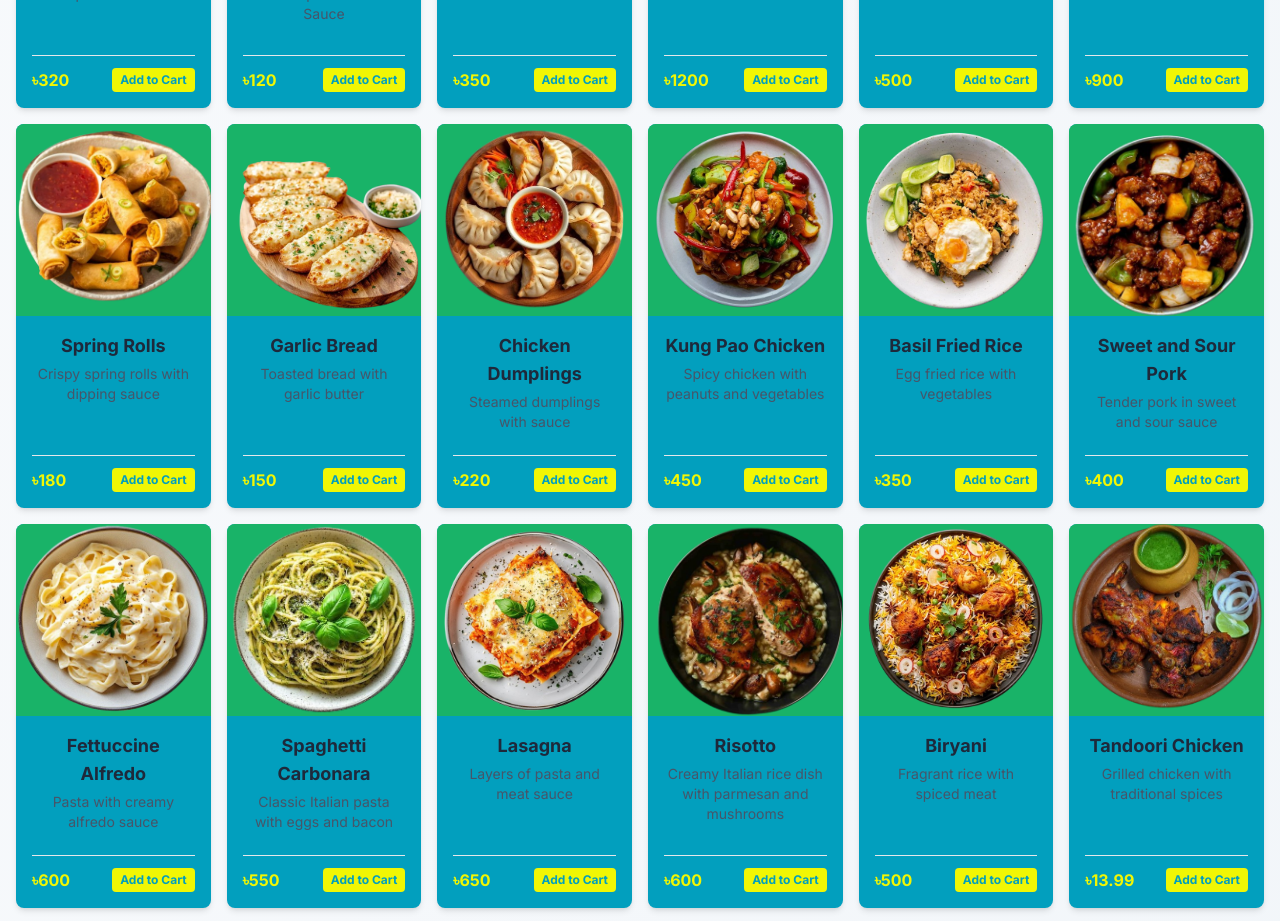
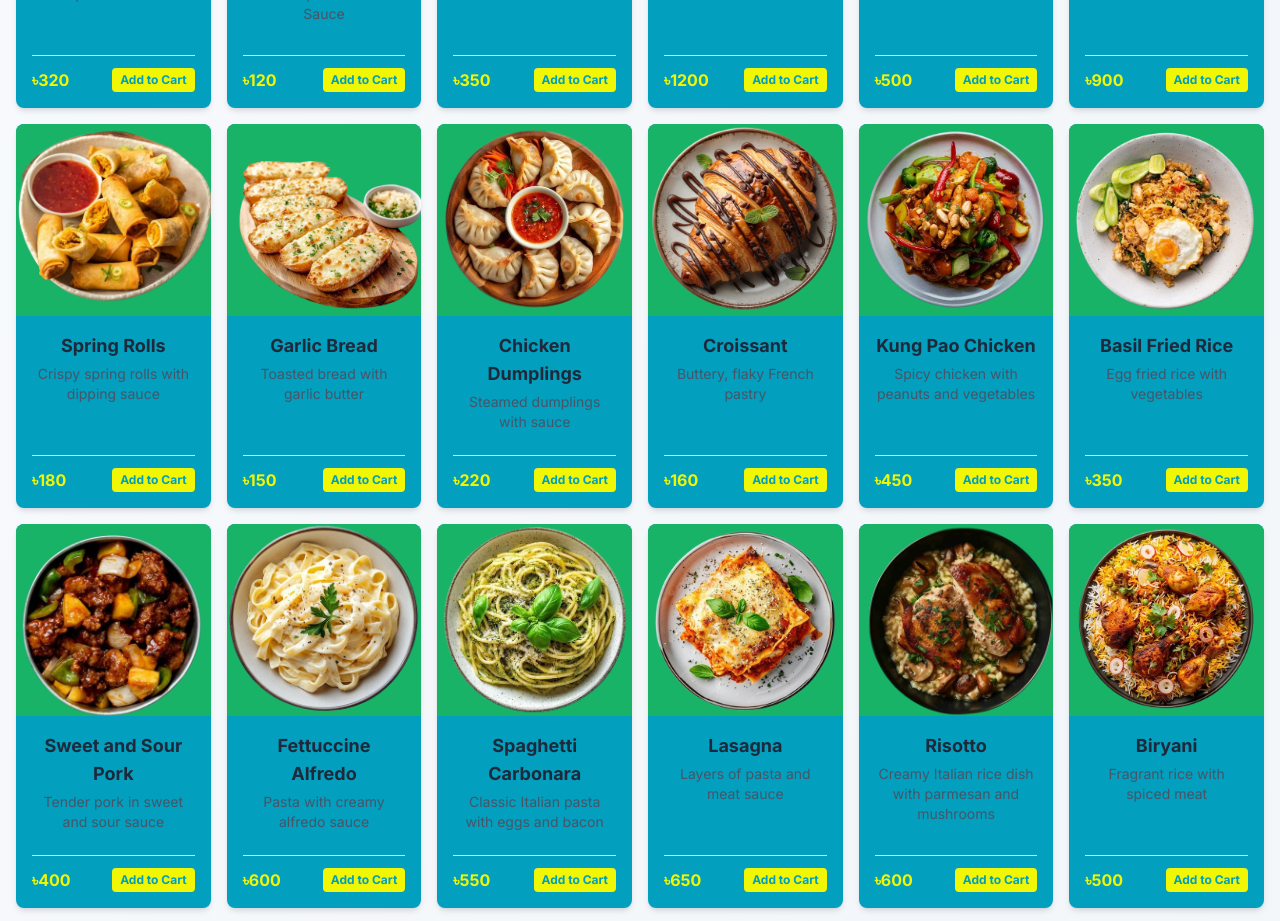
Before and after one commit to uzicodes/Culinary-Canvas, a Next.js app: page /all-items in a window 1280 px wide. Shown: the part 920-1841 px from the top of the page. Built offline with nearby package versions, Linux system fonts and the light colour scheme.

Commit message:
The croissant image and item have been added to the Appetizers section

```diff
--- a/src/app/all-items/page.tsx
+++ b/src/app/all-items/page.tsx
@@ -52,6 +52,7 @@ export default function AllProductsPage({ searchParams }: { searchParams: { [key
   { id: 12, name: 'Spring Rolls', description: 'Crispy spring rolls with dipping sauce', price: 180, category: 'appetizers', image: '/items/appetizers/spring_rolls.png' },
   { id: 13, name: 'Garlic Bread', description: 'Toasted bread with garlic butter', price: 150, category: 'appetizers', image: '/items/appetizers/garlic_bread.png' },
   { id: 14, name: 'Chicken Dumplings', description: 'Steamed dumplings with sauce', price: 220, category: 'appetizers', image: '/items/appetizers/dumplings.png' },
+  { id: 36, name: 'Croissant', description: 'Buttery, flaky French pastry', price: 160, category: 'appetizers', image: '/items/appetizers/croissant.png' },
   { id: 15, name: 'Kung Pao Chicken', description: 'Spicy chicken with peanuts and vegetables', price: 450, category: 'chinese', image: '/items/chinese/kung_pao.png' },
   { id: 16, name: 'Basil Fried Rice', description: 'Egg fried rice with vegetables', price: 350, category: 'chinese', image: '/items/chinese/basil_fried_rice.png' },
   { id: 17, name: 'Sweet and Sour Pork', description: 'Tender pork in sweet and sour sauce', price: 400, category: 'chinese', image: '/items/chinese/pork.png' },
```
Also changed, not shown: public/items/appetizers/croissant.png (added).
